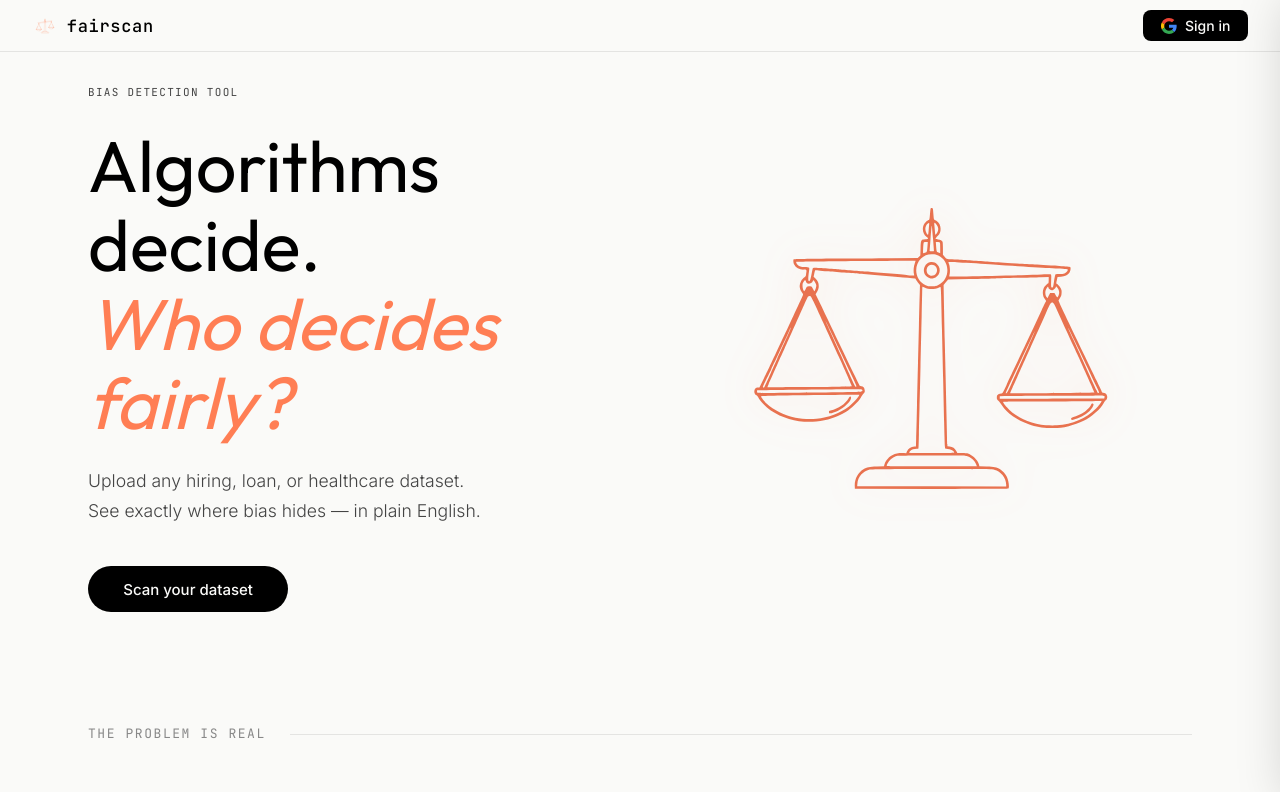
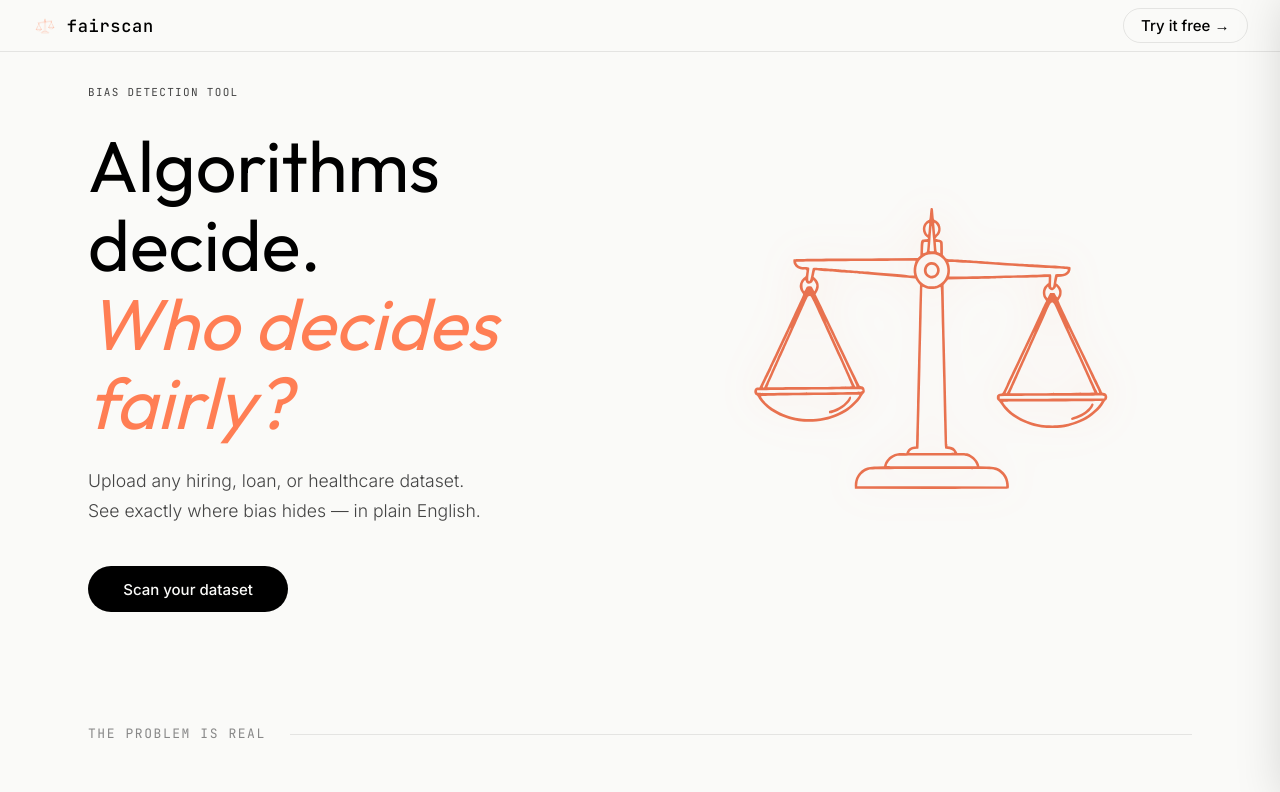
Before and after one commit to GowsiSM/FairScan, a React (Vite) app in the folder frontend/: page / in a window 1280 px wide. Shown: the top 792 px of the page. Built offline with nearby package versions, Linux system fonts and the light colour scheme; no server answers.

Commit message:
fix: errors while deploying

```diff
--- a/frontend/src/components/Navbar.tsx
+++ b/frontend/src/components/Navbar.tsx
@@ -11,6 +11,7 @@ interface Props {
     domain: string;
     isReadOnly: boolean;
   };
+  rightSlot?: React.ReactNode;
 }
 
 export default function Navbar({
@@ -19,6 +20,7 @@ export default function Navbar({
   saveState = "idle",
   onReset,
   reportMeta,
+  rightSlot,
 }: Props) {
   const { user, signInWithGoogle, signOut } = useAuth();
   const navigate = useNavigate();
@@ -37,7 +39,9 @@ export default function Navbar({
         </button>
 
         <div className="navbar-right">
-          {user ? (
+          {rightSlot ? (
+            rightSlot
+          ) : user ? (
             <div className="navbar-user">
               {user.photoURL && (
                 <img
--- a/frontend/src/pages/Upload.tsx
+++ b/frontend/src/pages/Upload.tsx
@@ -231,12 +231,7 @@ export default function Upload({ onResult, onBack }: Props) {
     return val;
   };
 
-  const getGroupValueLabel = (col: string, val: string) => {
-    if (aiData?.group_mappings?.[col]?.[val]) {
-      return `${aiData.group_mappings[col][val]} (${val})`;
-    }
-    return val;
-  };
+
 
   // Auto-fill effect when AI data arrives
   const [hasAutoFilled, setHasAutoFilled] = useState(false);
```
